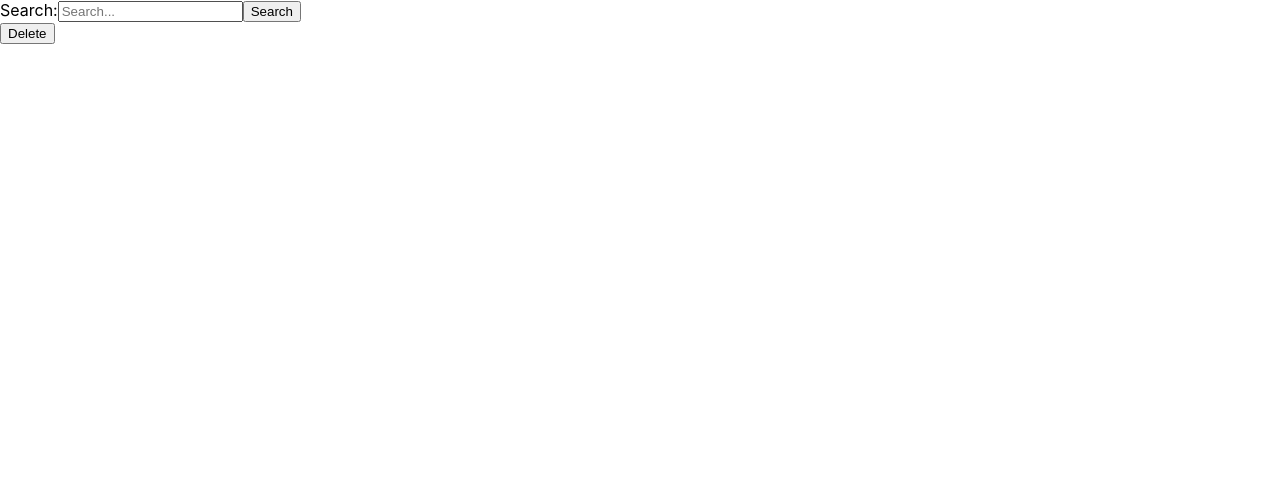
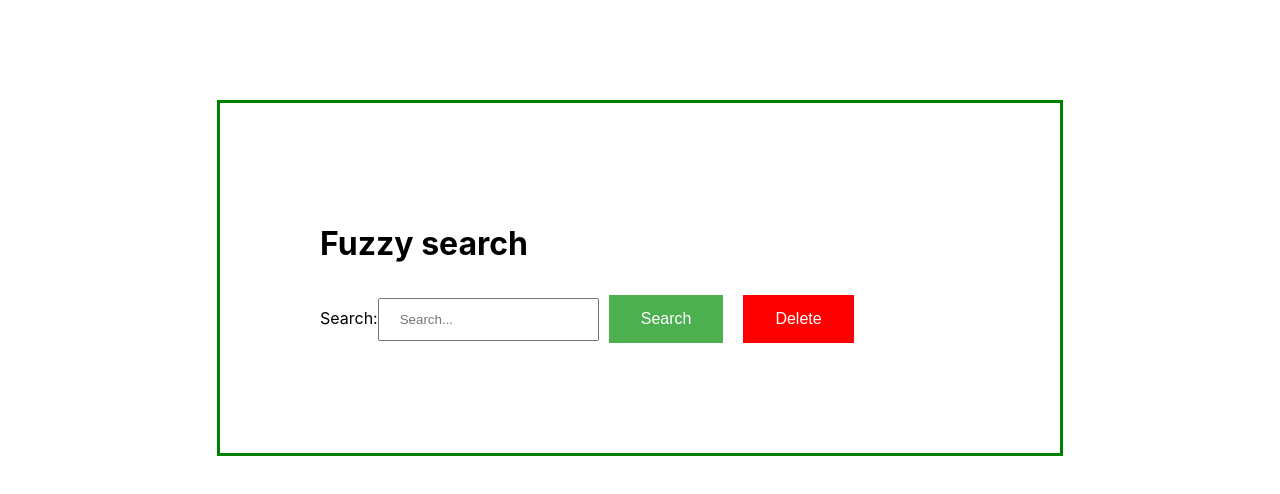
Before and after one commit to Jabu095/jabu-doctorly-ass, a React (Create React App) app: page / in a window 1280 px wide. Shown: the top 494 px of the page. Built offline with nearby package versions, Linux system fonts and the light colour scheme; what redux-act would draw is missing.

Commit message:
feat: adding some style sheet

```diff
--- a/package.json
+++ b/package.json
@@ -15,9 +15,11 @@
     "@types/styled-components": "^5.1.26",
     "axios": "^0.23.0",
     "axios-auth-refresh": "^3.3.6",
+    "bootstrap": "^5.2.3",
     "eslint-plugin-jsx-a11y": "^6.7.1",
     "fuse.js": "^6.6.2",
     "react": "^18.2.0",
+    "react-bootstrap": "^2.7.0",
     "react-dom": "^18.2.0",
     "react-redux": "^7.2.9",
     "react-router-dom": "^6.8.0",
--- a/src/components/home/home.component.tsx
+++ b/src/components/home/home.component.tsx
@@ -3,6 +3,7 @@ import React, { useEffect, useRef, useState } from 'react';
 import Fuse from 'fuse.js';
 import { SearchResult } from '../../types';
 import { data } from '../../utils/data';
+import Form from 'react-bootstrap/Form';
 import './home.css';
 
 const searchData = [...data] as unknown as SearchResult[];
@@ -84,7 +85,8 @@ const HomeComponent = () => {
     }, [inputRef]);
 
     return (
-        <div>
+        <div className="center">
+            <h1>Fuzzy search</h1>
             <form onSubmit={handleSearch}>
                 <label>
                     Search:
@@ -96,9 +98,10 @@ const HomeComponent = () => {
                         placeholder="Search..."
                     />
                 </label>
-                <button type="submit">Search</button>
+                <button className="green-button" type="submit">Search</button>
+                <button className="red-button" onClick={handleClear}>Delete</button>
             </form>
-            <button onClick={handleClear}>Delete</button>
+
             {showResults && (
                 <div className="search-results-container">
                     {searchResults.map((result,i) => (
--- a/src/components/home/home.css
+++ b/src/components/home/home.css
@@ -4,3 +4,47 @@
     background-color: white;
     z-index: 1;
 }
+
+.center {
+    margin: auto;
+    width: 50%;
+    border: 3px solid green;
+    padding: 100px;
+    margin-top: 100px;
+  }
+
+  button {
+    border: none;
+    color: white;
+    padding: 15px 32px;
+    text-align: center;
+    text-decoration: none;
+    display: inline-block;
+    font-size: 16px;
+    margin: 10px;
+    cursor: pointer;
+    transition-duration: 0.4s;
+  }
+
+  .button {
+    transition-duration: 0.4s;
+  }
+
+  button:hover {
+    background-color: grey; /* Green */
+    color: black;
+  }
+
+  .green-button {
+    background-color: #4CAF50; /* Green */
+  }
+
+  .red-button {
+    background-color: red; /* Red */
+  }
+
+  input[type=text] {
+    padding: 12px 20px;
+    margin: 8px 0;
+    box-sizing: border-box;
+  }
```
